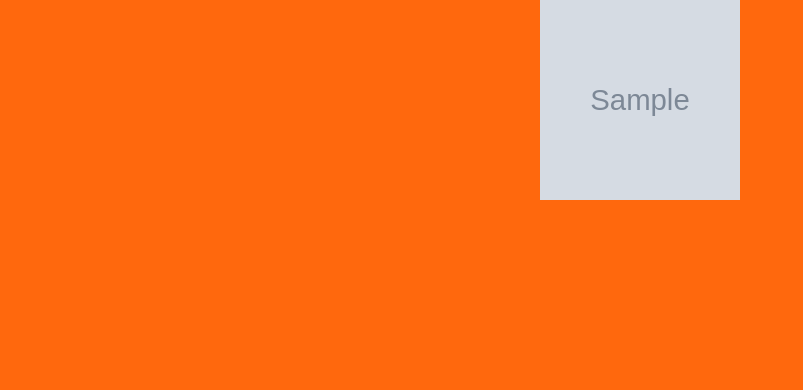
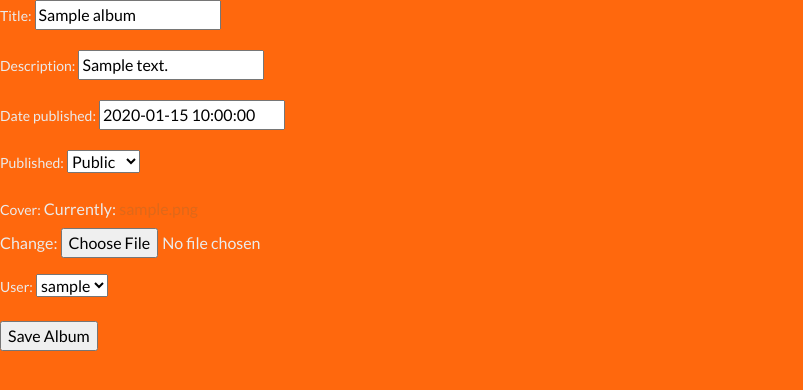
Before and after one commit to hcodydibble/django-imager, a Django app: page /images/albums/1/edit in a window 1280 px wide. Shown: the part 48-438 px from the top of the page, without its empty margins (0-803 px from the left). Run offline with Django 3.2, Linux system fonts and the light colour scheme; tables that the repository leaves empty hold one stand-in row (values such as "Sample post"); grey boxes marked "Sample" are stand-in pictures; some libraries are stand-ins or nearby versions.

Commit message:
added edit album form and view fixed if only one album

```diff
--- /dev/null
+++ b/django_imager/templates/django_imager/edit_album.html
@@ -0,0 +1,9 @@
+{% extends 'django_imager/base.html' %}
+
+{% block content %}
+<form class="" method="post" enctype="multipart/form-data">
+  {% csrf_token %}
+  {{ form.as_p }}
+  <input type="submit" value="Save Album"/>
+</form>
+{% endblock %}
--- a/django_imager/templates/django_imager/library.html
+++ b/django_imager/templates/django_imager/library.html
@@ -6,19 +6,20 @@
 
 {% block content %}
 <div class="centered">
+
 {% if album_list %}
 {% for album in album_list %}
     {% if album.cover %}
     <div style='text-align: center; display: inline-block;'>
         <a href="{% url 'album' pk=album.id %}"><img src="{{ MEDIA_URL }}{{ album.cover }}" style='width: 200px; height: 200px; margin-top: 10px;'/></a>
         <p class="colorr">{{ album.title }}</p>
-        <button class='btn btn-primary luul'>Edit</button>
+        <a href="{% url 'album_edit' pk=album.id %}"><button class='btn btn-primary luul'>Edit</button><a/>
     </div>
     {% else %}
     <div style='text-align: center; display: inline-block;'>
         <a href="{% url 'album' pk=album.id %}"><img src="{% static 'imgs/travolta.gif' %}" style='width: 200px; height: 200px; margin-top: 10px;'/></a>
         <p class="colorr">{{ album.title }}</p>
-        <button class='btn btn-primary luul'>Edit</button>
+        <a href="{% url 'album_edit' pk=album.id %}"><button class='btn btn-primary luul'>Edit</button><a/>
     </div>
     {% endif %}
 {% endfor %}
--- a/django_imager/views.py
+++ b/django_imager/views.py
@@ -8,7 +8,6 @@ class HomeView(TemplateView):
     """Class for the home view."""
     template_name = 'django_imager/homepage.html'
 
-
     def get_context_data(self):
         super(HomeView, self).get_context_data()
         list_images = Photo.objects.filter(published='PUBLIC')
--- a/imager_images/forms.py
+++ b/imager_images/forms.py
@@ -3,12 +3,30 @@ from .models import Photo, Album
 
 
 class NewPhotoForm(forms.ModelForm):
+    """docstring for NewPhotoForm."""
+
     class Meta:
+        """."""
+
         model = Photo
         exclude = []
 
 
 class NewAlbumForm(forms.ModelForm):
+    """docstring for NewAlbumForm."""
+
     class Meta:
+        """."""
+
         model = Album
         exclude = []
+
+
+class UpdateAlbum(forms.ModelForm):
+    """docstring for UpdateAlbum."""
+
+    class Meta:
+        """."""
+
+        model = Album
+        exclude = []
--- a/imager_images/urls.py
+++ b/imager_images/urls.py
@@ -1,13 +1,17 @@
 """Images URLS."""
 
 from django.conf.urls import url
-from imager_images.views import LibraryView, AlbumView, PhotoView, AlbumFormView, PhotoFormView, PublicPhotos, PublicAlbums
+from imager_images.views import LibraryView, AlbumView, PhotoView, AlbumFormView, PhotoFormView, PublicPhotos, PublicAlbums, AlbumEditView
 
 urlpatterns = [
     url(r'library', LibraryView.as_view(), name='library'),
     url(r'library/(?P<user_search>[a-zA-Z0-9_.-]+$)', LibraryView.as_view()),
     url(r'^album/(?P<pk>\d+)', AlbumView.as_view(), name='album'),
+    url(r'^albums/(?P<pk>\d+)/edit', AlbumEditView.as_view(), name='album_edit'),
+
     url(r'^photo/(?P<pk>\d+)', PhotoView.as_view(), name='photo'),
+    url(r'^photo/(?P<pk>\d+)/edit', PhotoView.as_view(), name='photo'),
+
     url(r'^album/add$', AlbumFormView.as_view(), name='new_album'),
     url(r'^photo/add$', PhotoFormView.as_view(), name='new_photo'),
     url(r'photos', PublicPhotos.as_view(), name='public_photos'),
--- a/imager_images/views.py
+++ b/imager_images/views.py
@@ -1,8 +1,8 @@
 """Library view."""
 
 from imager_images.models import Album, Photo
-from django.views.generic import ListView, DetailView, CreateView
-from .forms import NewPhotoForm
+from django.views.generic import ListView, DetailView, CreateView, UpdateView
+from .forms import NewPhotoForm, UpdateAlbum
 
 
 class AlbumFormView(CreateView):
@@ -22,8 +22,28 @@ class AlbumFormView(CreateView):
             return self.form_invalid(form)
 
 
+class AlbumEditView(UpdateView):
+    """docstring for AlbumEditView."""
+
+    model = Album
+    template_name = 'django_imager/edit_album.html'
+    form_class = UpdateAlbum
+    # fields = ['title', 'description', 'cover', 'published']
+    success_url = 'library'
+
+    def get_object(self, queryset=None):
+        """."""
+        album = Album.objects.get(id=self.kwargs['pk'])
+        return album
+
+    def form_valid(self, form):
+        """."""
+        return super(AlbumEditView, self).form_valid(form)
+
+
 class PhotoFormView(CreateView):
     """docstring for AlbumForm."""
+
     model = Photo
     template_name = 'django_imager/new_photo.html'
     fields = ['title', 'description', 'image_file', 'published', 'album']
@@ -49,7 +69,8 @@ class LibraryView(ListView):
     def get_queryset(self):  # pragma no cover
         """."""
         qs = super(LibraryView, self).get_queryset()
-        qs = qs.filter(user__username=self.request.user.username)
+        if qs.count() > 1:
+            qs = qs.filter(user__username=self.request.user.username)
         return qs
 
 
```
